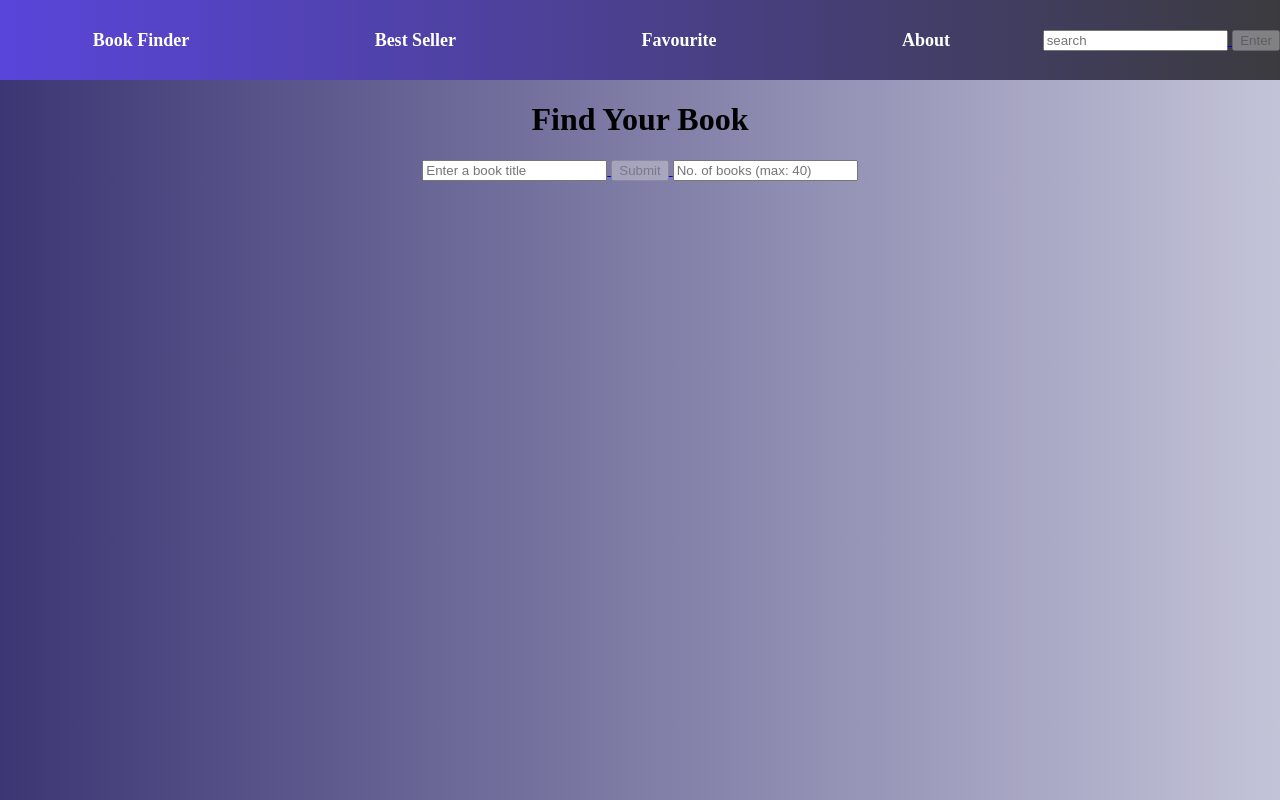
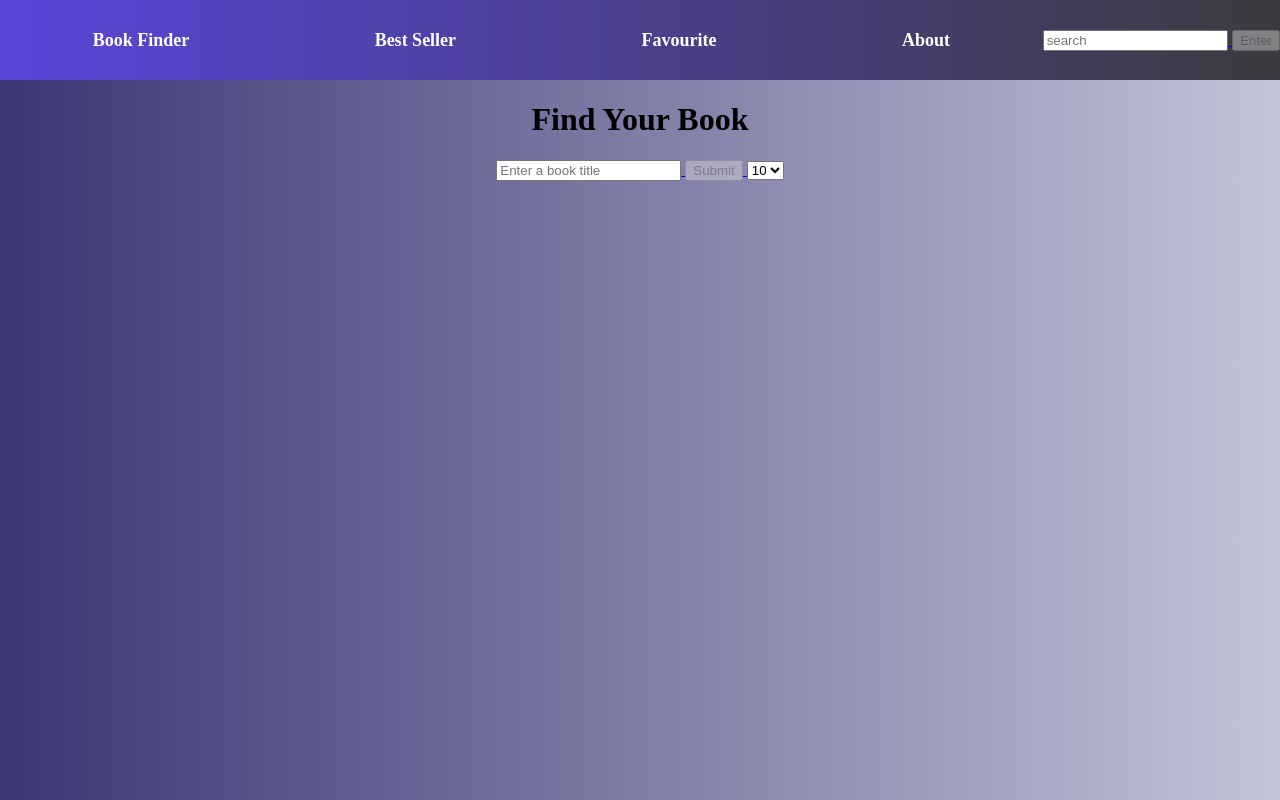
Before and after one commit to qamarularifin/Project-2, a React (Create React App) app: page / in a window 1280 px wide. Built offline with nearby package versions, Linux system fonts and the light colour scheme.

Commit message:
able to search by book count

```diff
--- a/src/components/Search.jsx
+++ b/src/components/Search.jsx
@@ -10,9 +10,6 @@ const Search = (props) =>{
     const [disableCount, setDisableCount] = useState(false)
     console.log("resultsCount", resultsCount)
 
-    // const countDisabled = () =>{
-    //     resultsCount > 41 ? prompt("Must be less than 40!") : ""
-    // }
 
     return(
         <div className="search">
@@ -21,15 +18,15 @@ const Search = (props) =>{
                     <label></label>
                     <input type="text" placeholder="Enter a book title" onChange={handleChange}/>
                     <Link to="/results"> <button type="submit" onClick={handleSubmit} disabled={disableSubmit}>Submit</button> </Link>
-                    <input type="text" placeholder="No. of books (max: 40)"
-                    ref={countRef} onChange={()=>setResultsCount(countRef.current.value)} />
+                    {/* <input type="text" placeholder="No. of books (max: 40)"
+                    ref={countRef} onChange={()=>setResultsCount(countRef.current.value)} /> */}
 
-                    {/* <select>
-                        <option value={resultsCount} onChange={(e)=>setResultsCount(e.target.value)}>10</option>
-                        <option value={resultsCount}  onChange={(e)=>setResultsCount(e.target.value)}>20</option>
-                        <option value={resultsCount}  onChange={(e)=>setResultsCount(e.target.value)}>30</option>
-                        <option value={resultsCount}  onChange={(e)=>setResultsCount(e.target.value)}>40</option>
-                    </select> */}
+                    <select name="option" onChange={(e) => setResultsCount(e.target.value)}>
+                        <option value="10" >10</option>
+                        <option value="20"  >20</option>
+                        <option value="30"  >30</option>
+                        <option value="40"  >40</option>
+                    </select>
                 </div>
          </form>
         </div>
```
